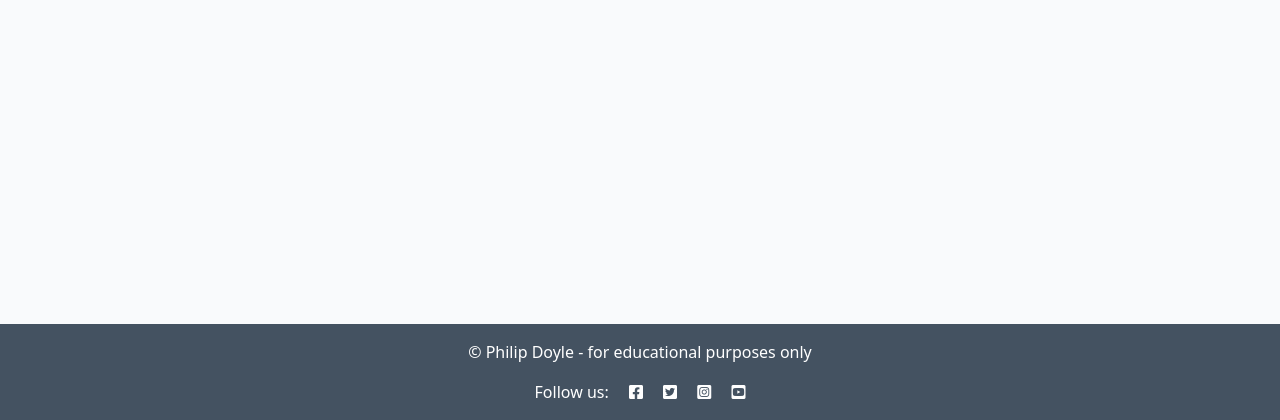
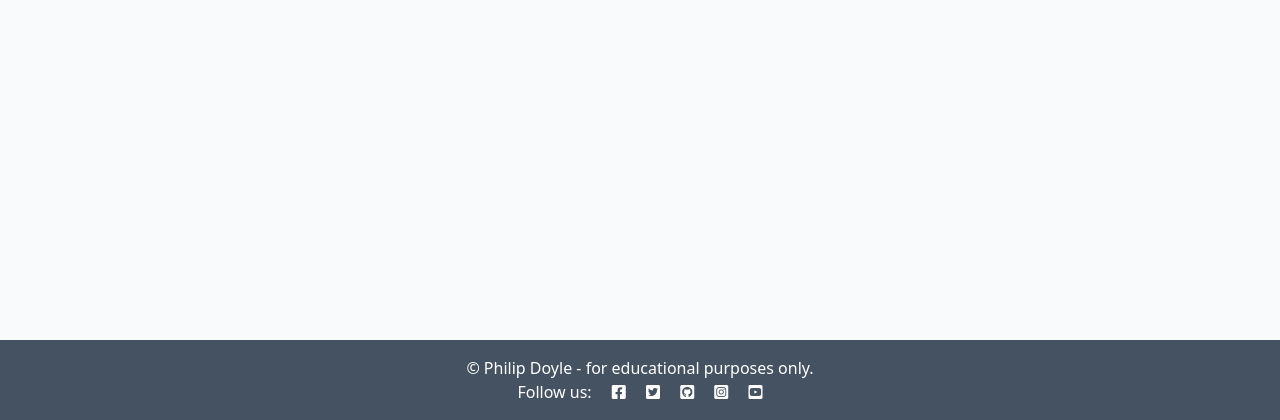
Before and after one commit to PdoyleC/Watch_Blog, a Django app: page / in a window 1280 px wide. Shown: the part 380-800 px from the top of the page. Run offline with Django 3.2, Linux system fonts and the light colour scheme; data that the repository does not hold is empty.

Commit message:
added social media link and css

```diff
--- a/static/css/style.css
+++ b/static/css/style.css
@@ -182,6 +182,14 @@ a.nav-link-active {
     border: none;
 }
 
+/* social-networks */
+.social-networks {
+    display: contents;
+    margin: 1rem 0;
+    gap: 2rem;
+    padding: 0;
+    color: #fff;
+}
 
 /* login page */
 .img-position-header {
--- a/templates/account/login.html
+++ b/templates/account/login.html
@@ -22,7 +22,7 @@ In" %} {%endblock%} {%block content%}
   </div>
   <div class="row">
     <div class="col-md-8 mt-3 offset-md-2">
-      <form class="login" method="POST" action="{% url 'account_login' %}">
+      <form class="login signupin_form" method="POST" action="{% url 'account_login' %}">
         {%csrf_token %} {{form.as_p }} {%if redirect_field_value %}
         <input
           type="hidden"
--- a/templates/account/signup.html
+++ b/templates/account/signup.html
@@ -15,7 +15,7 @@ Up" %} {%endblock%} {%block content%}
     </div>
     <div class="row">
         <div class="col-md-8 mt-3 offset-md-2">
-            <form class="signup" id="signup_form" method="post" action="{% url 'account_signup' %}">
+            <form class="signup signupin_form" method="post" action="{% url 'account_signup' %}">
                 {% csrf_token %} {{ form.as_p }} {% if redirect_field_value %}
                 <input type="hidden" name="{{ redirect_field_name }}" value="{{ redirect_field_value }}" />
                 {% endif %}
--- a/templates/base.html
+++ b/templates/base.html
@@ -2,51 +2,83 @@
 
 <!DOCTYPE html>
 <html class="h-100">
-
   <head>
     <title>WATCH Blog</title>
 
-    <link rel="preconnect" href="https://fonts.gstatic.com">
-    <link href="https://fonts.googleapis.com/css2?family=Roboto:wght@300&display=swap" rel="stylesheet">
-    <link href="https://fonts.googleapis.com/css2?family=Lato:wght@300;700&display=swap" rel="stylesheet">
-    <link rel="stylesheet" href="https://cdnjs.cloudflare.com/ajax/libs/font-awesome/5.15.3/css/all.min.css">
+    <link rel="preconnect" href="https://fonts.gstatic.com" />
+    <link
+      href="https://fonts.googleapis.com/css2?family=Roboto:wght@300&display=swap"
+      rel="stylesheet"
+    />
+    <link
+      href="https://fonts.googleapis.com/css2?family=Lato:wght@300;700&display=swap"
+      rel="stylesheet"
+    />
+    <link
+      rel="stylesheet"
+      href="https://cdnjs.cloudflare.com/ajax/libs/font-awesome/5.15.3/css/all.min.css"
+    />
     <meta name="viewport" content="width=device-width, initial-scale=1" />
-    <link href="https://cdn.jsdelivr.net/npm/bootstrap@5.0.1/dist/css/bootstrap.min.css" rel="stylesheet"
-        integrity="sha384-+0n0xVW2eSR5OomGNYDnhzAbDsOXxcvSN1TPprVMTNDbiYZCxYbOOl7+AMvyTG2x" crossorigin="anonymous">
-    <script src="https://cdn.jsdelivr.net/npm/bootstrap@5.0.1/dist/js/bootstrap.bundle.min.js"
-        integrity="sha384-gtEjrD/SeCtmISkJkNUaaKMoLD0//ElJ19smozuHV6z3Iehds+3Ulb9Bn9Plx0x4" crossorigin="anonymous">
-        </script>
-    <link rel="stylesheet" href="{% static 'css/style.css' %}">
+    <link
+      href="https://cdn.jsdelivr.net/npm/bootstrap@5.0.1/dist/css/bootstrap.min.css"
+      rel="stylesheet"
+      integrity="sha384-+0n0xVW2eSR5OomGNYDnhzAbDsOXxcvSN1TPprVMTNDbiYZCxYbOOl7+AMvyTG2x"
+      crossorigin="anonymous"
+    />
+    <script
+      src="https://cdn.jsdelivr.net/npm/bootstrap@5.0.1/dist/js/bootstrap.bundle.min.js"
+      integrity="sha384-gtEjrD/SeCtmISkJkNUaaKMoLD0//ElJ19smozuHV6z3Iehds+3Ulb9Bn9Plx0x4"
+      crossorigin="anonymous"
+    ></script>
+    <link rel="stylesheet" href="{% static 'css/style.css' %}" />
     <!-- Favicon -->
-    <link rel="shortcut icon" type="image/x-icon" href="{% static 'media/favicon.ico' %}">
-
+    <link
+      rel="shortcut icon"
+      type="image/x-icon"
+      href="{% static 'media/favicon.ico' %}"
+    />
   </head>
 
   <body class="d-flex flex-column h-100 main-bg">
-
     <!-- Navigation -->
 
     <nav class="navbar navbar-expand-lg navbar-light bg-white">
       <div class="container-fluid">
         <div class="logo-bg">
-                <a href="{% url 'home' %}"><img
+          <a href="{% url 'home' %}"
+            ><img
               src="https://res.cloudinary.com/dpo8kigkj/image/upload/v1699024578/logo_czj09w.png"
-                        alt="logo of watch">
+              alt="logo of watch"
+            />
           </a>
         </div>
         <!-- <a class="navbar-brand" href="{% url 'home' %}"><span class="brand">WATCH<span class="red-o"></span><span
                         class="thin">|Blog</span></span></span></a> -->
-            <button class="navbar-toggler" type="button" data-bs-toggle="collapse" data-bs-target="#navbarText"
-                aria-controls="navbarText" aria-expanded="false" aria-label="Toggle navigation">
+        <button
+          class="navbar-toggler"
+          type="button"
+          data-bs-toggle="collapse"
+          data-bs-target="#navbarText"
+          aria-controls="navbarText"
+          aria-expanded="false"
+          aria-label="Toggle navigation"
+        >
           <span class="navbar-toggler-icon"></span>
         </button>
         <div class="collapse navbar-collapse brand-name-link" id="navbarText">
           <ul class="navbar-nav me-auto mb-2 mb-lg-0">
             <li class="nav-item">
-                        <a class="nav-link active" aria-current="page" href="{% url 'home' %}">Home</a>
+              <a
+                class="nav-link active"
+                aria-current="page"
+                href="{% url 'home' %}"
+                >Home</a
+              >
             </li>
             <li class="nav-item">
-                        <a class="nav-link" aria-current="page" href="{% url 'about' %}">About</a>
+              <a class="nav-link" aria-current="page" href="{% url 'about' %}"
+                >About</a
+              >
             </li>
             {% if user.is_authenticated %}
             <li class="nav-item">
@@ -60,7 +92,6 @@
               <a class="nav-link" href="{% url 'account_login' %}">Login</a>
             </li>
             {% endif %}
-
           </ul>
         </div>
       </div>
@@ -74,11 +105,57 @@
 
     <!-- Footer -->
     <footer class="footer mt-auto py-3 dark-bg">
-        <p class="m-0 text-center text-white">&copy; Philip Doyle - for educational purposes only</p></p>
-        <p class="m-0 text-center text-white">Follow us: <i class="fab fa-facebook-square ms-3"></i>
+      <p class="m-0 text-center text-white">
+        &copy; Philip Doyle - for educational purposes only.
+      </p>
+
+      <p class="m-0 text-center text-white">
+        Follow us:
+        <a
+          class="social-networks"
+          href="https://facebook.com"
+          target="_blank"
+          rel="noopener"
+          aria-label="Visit our facebook page (opens in a new tab)"
+        >
+          <i class="fab fa-facebook-square ms-3"></i>
+        </a>
+        <a
+          class="social-networks"
+          href="https://twitter.com/home"
+          target="_blank"
+          rel="noopener"
+          aria-label="Visit our Twitter page (opens in a new tab)"
+        >
           <i class="fab fa-twitter-square ms-3"></i>
+        </a>
+        <a
+          class="social-networks"
+          href="https://github.com/PdoyleC?tab=repositories"
+          target="_blank"
+          rel="noopener"
+          aria-label="Visit our github page (opens in a new tab)"
+        >
+          <i class="fab fa-github-square ms-3"></i>
+        </a>
+        <a
+          class="social-networks"
+          href="https://www.instagram.com/"
+          target="_blank"
+          rel="noopener"
+          aria-label="Visit our Instagram page (opens in a new tab)"
+        >
           <i class="fab fa-instagram-square ms-3"></i>
+        </a>
+        <a
+          class="social-networks"
+          href="https://www.youtube.com/"
+          target="_blank"
+          rel="noopener"
+          aria-label="Visit our youtube page (opens in a new tab)"
+        >
           <i class="fab fa-youtube-square ms-3"></i>
+        </a>
       </p>
     </footer>
 
@@ -86,24 +163,19 @@
     <script>
       function highlightCurrent() {
         const currentPage = document.URL;
-            const links = document.getElementsByTagName('a');
+        const links = document.getElementsByTagName("a");
         for (let link of links) {
           if (link.href == currentPage) {
             link.classList.add("current");
           }
         }
-        };
-
+      }
 
       document.onreadystatechange = () => {
-            if (document.readyState === 'complete') {
+        if (document.readyState === "complete") {
           highlightCurrent();
         }
       };
     </script>
-
-
-
   </body>
-
 </html>
```
Lines whose indentation alone changed are shown as unchanged.
